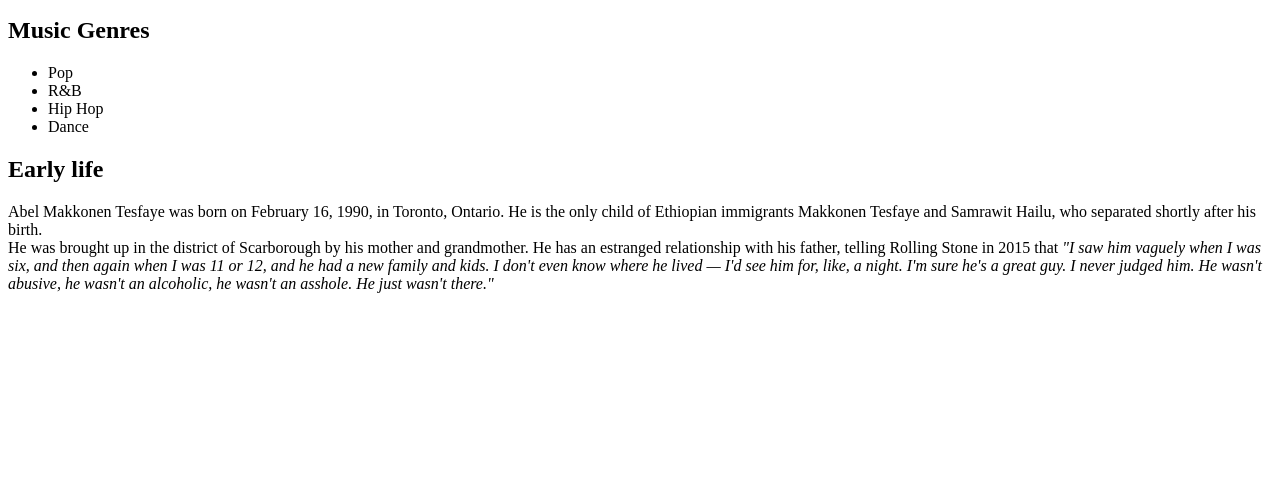
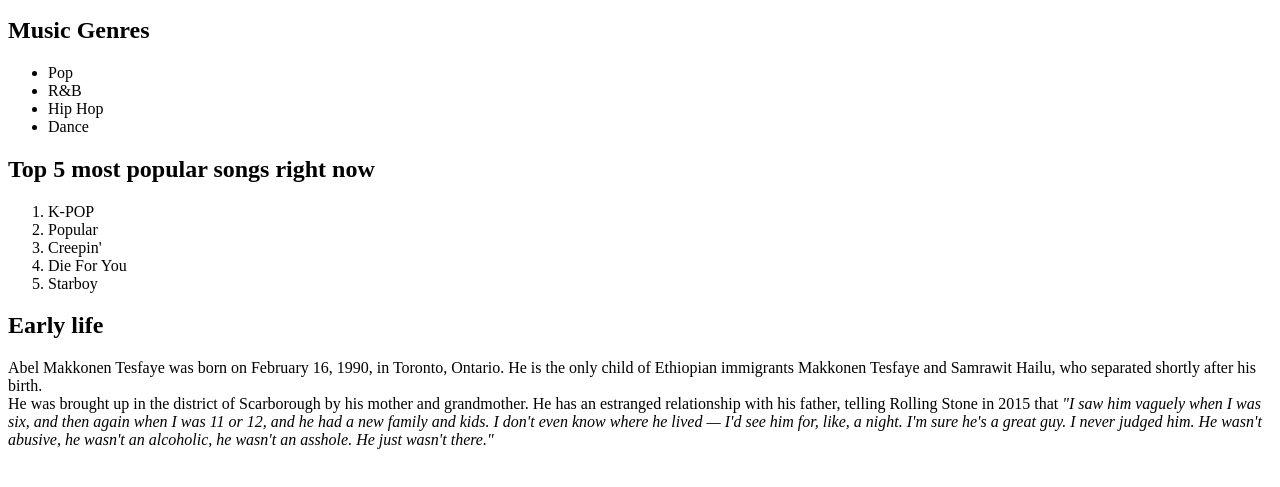
Before and after one commit to oliviagalazka/Sammanfattning, a plain HTML site: page index.html in a window 1280 px wide. Shown: the part 137-624 px from the top of the page. Drawn offline with Linux system fonts and the light colour scheme.

Commit message:
Added a new list.

```diff
--- a/index.html
+++ b/index.html
@@ -14,6 +14,14 @@
             <li>Hip Hop</li>
             <li>Dance</li>
         </ul>
+        <h2>Top 5 most popular songs right now</h2>
+        <ol>
+            <li>K-POP</li>
+            <li>Popular</li>
+            <li>Creepin'</li>
+            <li>Die For You</li>
+            <li>Starboy</li>
+        </ol>
         <h2>Early life</h2>
         <p>Abel Makkonen Tesfaye was born on February 16, 1990, in Toronto, Ontario. He is the only child of Ethiopian immigrants Makkonen Tesfaye and Samrawit Hailu, who separated shortly after his birth.<br> He was brought up in the district of Scarborough by his mother and grandmother. He has an estranged relationship with his father, telling Rolling Stone in 2015 that <i>"I saw him vaguely when I was six, and then again when I was 11 or 12, and he had a new family and kids. I don't even know where he lived — I'd see him for, like, a night. I'm sure he's a great guy. I never judged him. He wasn't abusive, he wasn't an alcoholic, he wasn't an asshole. He just wasn't there."</i></p>
     </body>
```
